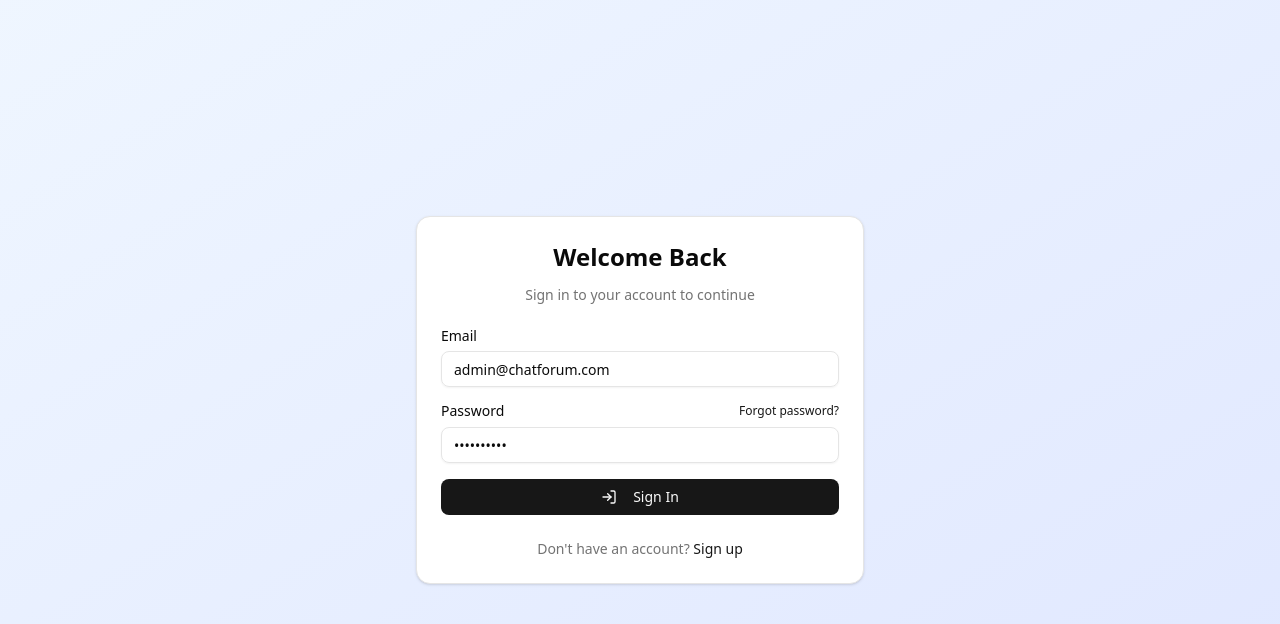
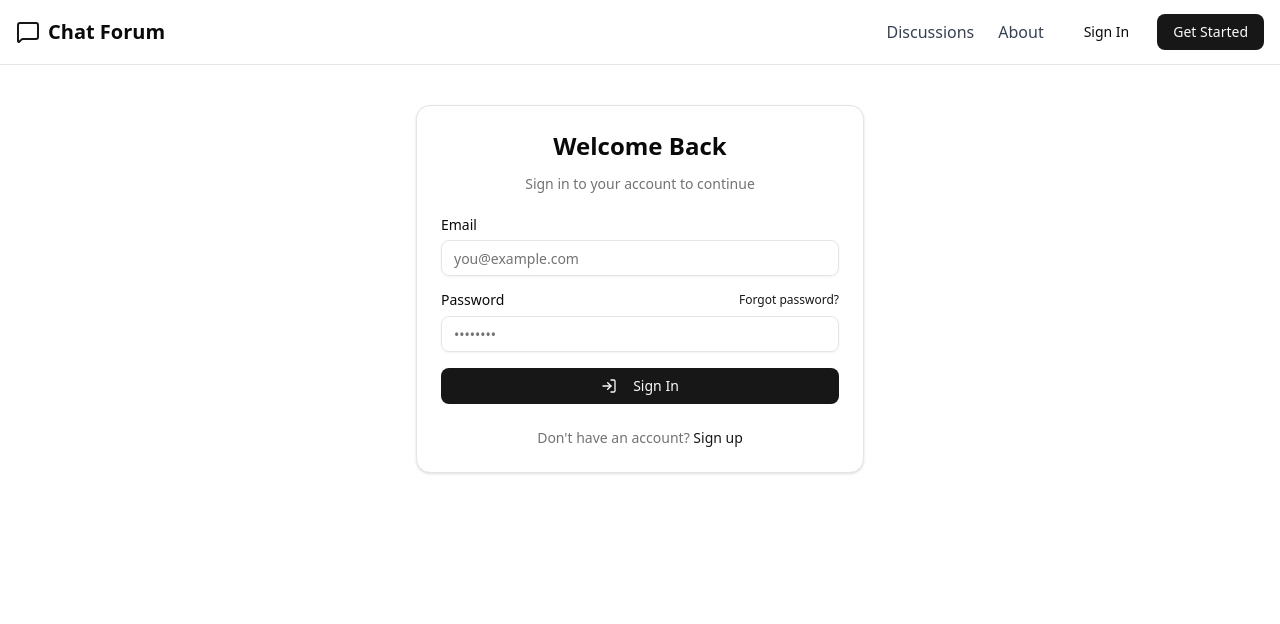
Before and after one commit to mehedi-imun/AI-Powered-Chat-Forum-Frontend, a Next.js app: page /login in a window 1280 px wide. Shown: the top 624 px of the page. Built offline with nearby package versions, Linux system fonts and the light colour scheme.

Commit message:
refactor: update Auth layout and enhance Register and Login pages with consistent styling

```diff
--- a/app/(auth)/layout.tsx
+++ b/app/(auth)/layout.tsx
@@ -1,4 +1,4 @@
-
+import { Navbar } from "@/components/landing/navbar";
 import { Metadata } from "next";
 
 export const metadata: Metadata = {
@@ -11,8 +11,9 @@ export default function AuthLayout({
   children: React.ReactNode;
 }) {
   return (
-    <div className="min-h-screen flex items-center justify-center bg-linear-to-br from-blue-50 to-indigo-100 dark:from-gray-900 dark:to-gray-800 p-4">
-      <div className="w-full max-w-md">{children}</div>
+    <div className="">
+      <Navbar />
+      <div className=" flex items-center justify-center">{children}</div>
     </div>
   );
 }
--- a/app/(auth)/login/page.tsx
+++ b/app/(auth)/login/page.tsx
@@ -22,6 +22,7 @@ import { Input } from "@/components/ui/input";
 import { Label } from "@/components/ui/label";
 import { Alert, AlertDescription } from "@/components/ui/alert";
 import { Loader2, LogIn } from "lucide-react";
+import { Navbar } from "@/components/landing/navbar";
 
 export default function LoginPage() {
   const router = useRouter();
@@ -36,11 +37,12 @@ export default function LoginPage() {
   } = useForm<LoginFormData>({
     resolver: zodResolver(loginSchema),
     defaultValues: {
-      email: "admin@chatforum.com",
-      password: "Admin@1234",
+      email: "",
+      password: "",
     },
   });
-
+      // email: "admin@chatforum.com",
+      // password: "Admin@1234",
   const onSubmit = async (data: LoginFormData) => {
     setIsLoading(true);
     setError(null);
@@ -96,6 +98,7 @@ export default function LoginPage() {
   };
 
   return (
+    <div className="w-full max-w-md my-10 mx-5">
       <Card>
         <CardHeader className="space-y-1">
           <CardTitle className="text-2xl font-bold text-center">
@@ -145,7 +148,9 @@ export default function LoginPage() {
                 disabled={isLoading}
               />
               {errors.password && (
-              <p className="text-sm text-red-500">{errors.password.message}</p>
+                <p className="text-sm text-red-500">
+                  {errors.password.message}
+                </p>
               )}
             </div>
 
@@ -176,5 +181,6 @@ export default function LoginPage() {
           </div>
         </CardFooter>
       </Card>
+    </div>
   );
 }
--- a/app/(auth)/register/page.tsx
+++ b/app/(auth)/register/page.tsx
@@ -66,7 +66,9 @@ export default function RegisterPage() {
     }
   };
 
+
   return (
+    <div className="w-full max-w-md my-10 mx-5">
       <Card>
         <CardHeader className="space-y-1">
           <CardTitle className="text-2xl font-bold text-center">
@@ -135,7 +137,9 @@ export default function RegisterPage() {
                 disabled={isLoading}
               />
               {errors.password && (
-              <p className="text-sm text-red-500">{errors.password.message}</p>
+                <p className="text-sm text-red-500">
+                  {errors.password.message}
+                </p>
               )}
             </div>
 
@@ -184,5 +188,6 @@ export default function RegisterPage() {
           </div>
         </CardFooter>
       </Card>
+    </div>
   );
 }
```
Lines whose indentation alone changed are shown as unchanged.
